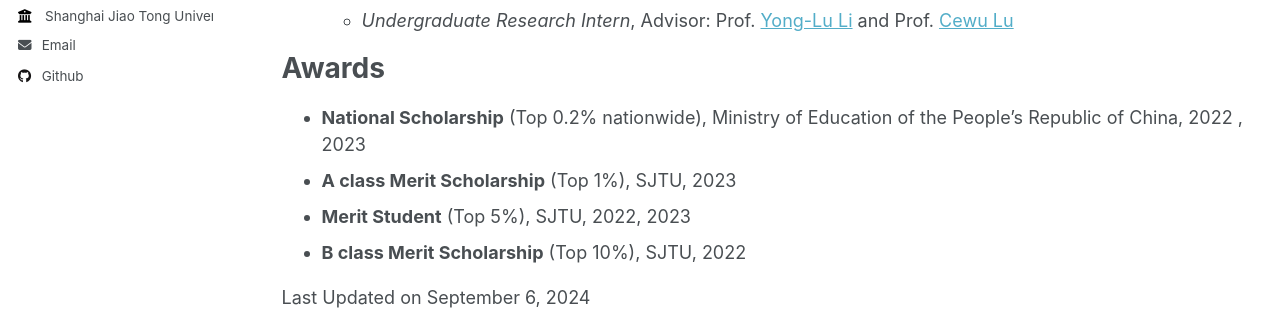
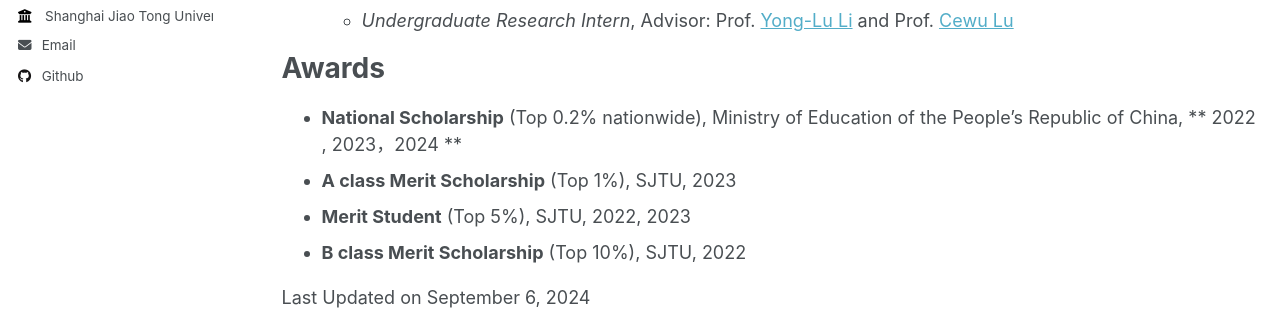
Before and after one commit to Lijiaxin0111/Lijiaxin0111.github.io, a Jekyll site: the page built from _pages/cv.md, in a window 1280 px wide and 1175 px high. Shown: the part 434-744 px from the top of the window. Built offline with Jekyll 4.4.1, drawn with Linux system fonts in a browser that asks for light colours.

Commit message:
Update cv.md

```diff
--- a/_pages/cv.md
+++ b/_pages/cv.md
@@ -26,7 +26,7 @@ Research Experience
 
 Awards
 ======
-* **National Scholarship** (Top 0.2% nationwide), Ministry of Education of the People's Republic of China, 2022 , 2023
+* **National Scholarship** (Top 0.2% nationwide), Ministry of Education of the People's Republic of China, ** 2022 , 2023，2024 **
 * **A class Merit Scholarship** (Top 1%), SJTU, 2023
 * **Merit Student** (Top 5%), SJTU, 2022, 2023
 * **B class Merit Scholarship** (Top 10%), SJTU, 2022
```
